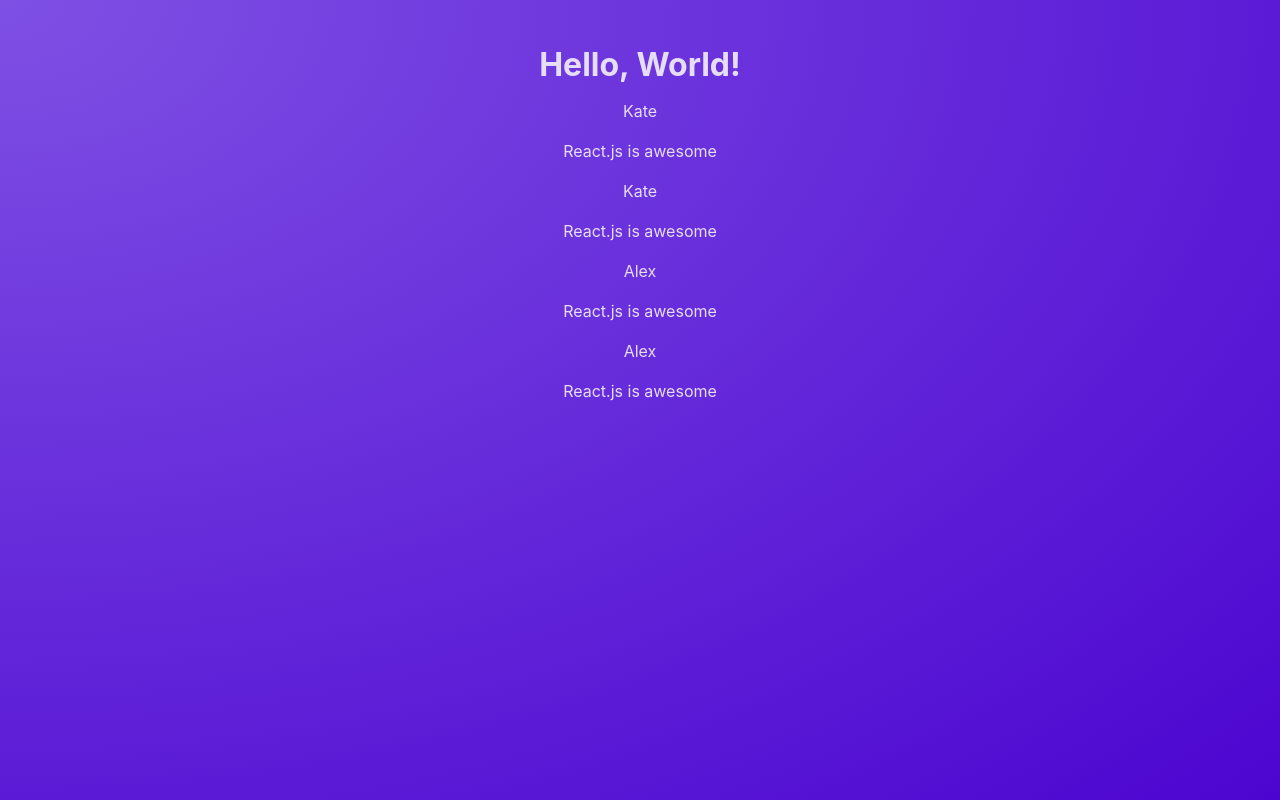
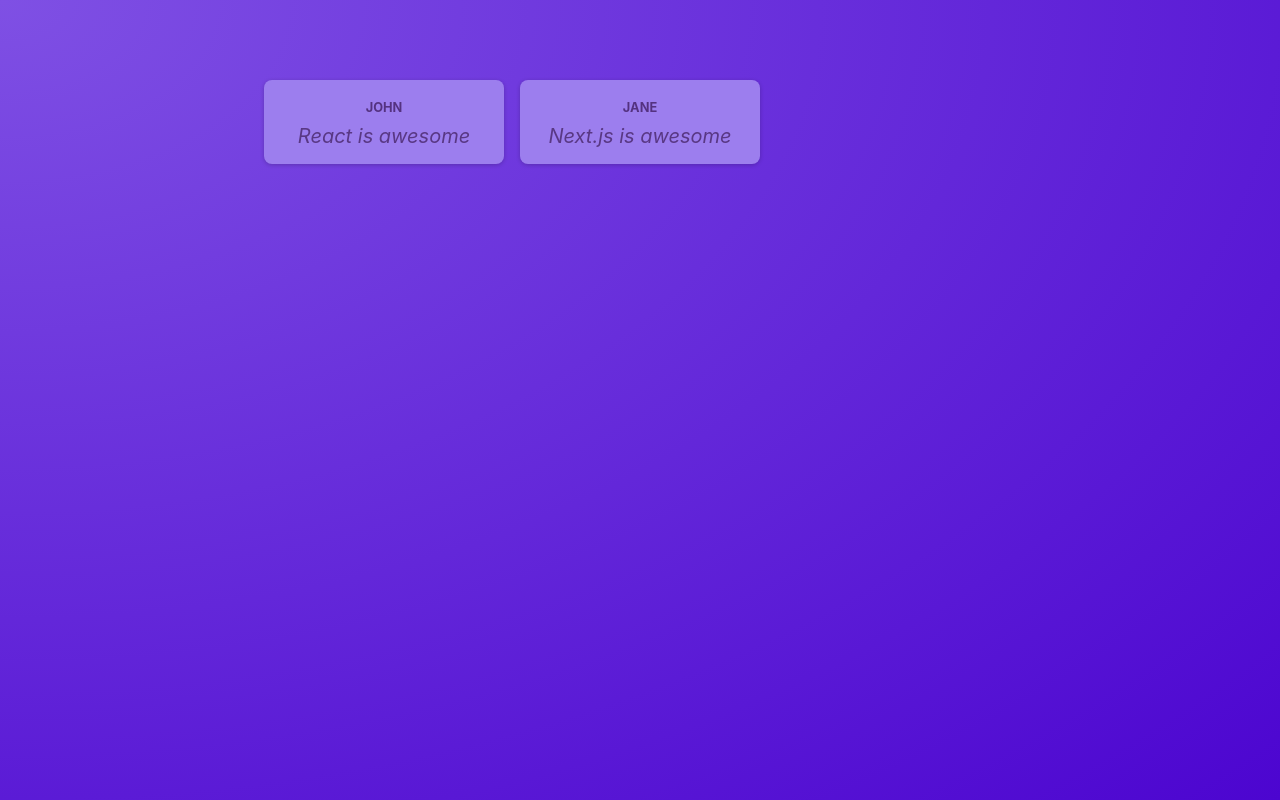
Before and after one commit to webdevbiv/udemi-nextjs-14, a React (Vite) app in the folder section-02/react-crash-course/: page / in a window 1280 px wide. Built offline with nearby package versions, Linux system fonts and the light colour scheme.

Commit message:
ADD | NewPost PostsList components

```diff
--- a/section-02/react-crash-course/src/App.jsx
+++ b/section-02/react-crash-course/src/App.jsx
@@ -1,14 +1,10 @@
-import Post from "./components/Post";
 import "./App.css";
+import PostsList from "./components/PostsList/PostsList";
 
 function App() {
   return (
     <main>
-      <h1>Hello, World!</h1>
-      <Post />
-      <Post />
-      <Post />
-      <Post />
+      <PostsList />
     </main>
   );
 }
--- a/section-02/react-crash-course/src/components/Post.jsx
+++ /dev/null
@@ -1,15 +0,0 @@
-const names = ["Dima", "Alex", "Kate"];
-
-function Post() {
-  const randomIndex = Math.floor(Math.random() * names.length);
-  const chosenName = names[randomIndex];
-
-  return (
-    <div>
-      <p>{chosenName}</p>
-      <p>React.js is awesome</p>
-    </div>
-  );
-}
-
-export default Post;
--- /dev/null
+++ b/section-02/react-crash-course/src/components/Post/Post.jsx
@@ -0,0 +1,17 @@
+import styles from "./Post.module.css";
+// const names = ["Dima", "Alex", "Kate"];
+
+function Post(props) {
+  const { author, body } = props;
+  // const randomIndex = Math.floor(Math.random() * names.length);
+  // const chosenName = names[randomIndex];
+
+  return (
+    <li className={styles.post}>
+      <p className={styles.author}>{author}</p>
+      <p className={styles.text}>{body}</p>
+    </li>
+  );
+}
+
+export default Post;
--- /dev/null
+++ b/section-02/react-crash-course/src/components/Post/Post.module.css
@@ -0,0 +1,35 @@
+.post {
+  margin: 1rem 0;
+  padding: 1rem;
+  background-color: #9c7eee;
+  border-radius: 8px;
+  box-shadow: 0 1px 4px rgba(0, 0, 0, 0.2);
+  animation: animate-in 1s ease-out forwards;
+}
+
+.author {
+  font-size: 0.8rem;
+  font-weight: bold;
+  color: #543280;
+  margin: 0;
+  text-transform: uppercase;
+}
+
+.text {
+  white-space: pre-wrap;
+  font-size: 1.25rem;
+  margin: 0.25rem 0 0 0;
+  color: #593884;
+  font-style: italic;
+}
+
+@keyframes animate-in {
+  from {
+    opacity: 0;
+    transform: translateY(1rem);
+  }
+  to {
+    opacity: 1;
+    transform: translateY(0);
+  }
+}
--- /dev/null
+++ b/section-02/react-crash-course/src/components/PostsList/PostsList.jsx
@@ -0,0 +1,14 @@
+import Post from "../Post/Post";
+import styles from "./PostsList.module.css";
+
+function PostsList() {
+  return (
+    <ul className={styles.posts}>
+      <Post author="John" body="React is awesome" />
+
+      <Post author="Jane" body="Next.js is awesome" />
+    </ul>
+  );
+}
+
+export default PostsList;
--- /dev/null
+++ b/section-02/react-crash-course/src/components/PostsList/PostsList.module.css
@@ -0,0 +1,10 @@
+.posts {
+  list-style: none;
+  max-width: 50rem;
+  margin: 1rem auto;
+  padding: 1rem 0;
+  display: grid;
+  gap: 1rem;
+  grid-template-columns: repeat(3, 30%);
+  justify-content: center;
+}
--- a/section-02/react-crash-course/src/index.css
+++ b/section-02/react-crash-course/src/index.css
@@ -18,6 +18,9 @@
 
 body {
   margin: 0;
-  text-align: center;
   color: #e6ddf9;
 }
+
+.post {
+  background-color: lightblue;
+}
```
Also changed, not shown: section-02/react-crash-course/src/components/NewPost/NewPost.jsx (added, +16 -0 lines), section-02/react-crash-course/src/components/NewPost/NewPost.module.css (added, +55 -0 lines).
